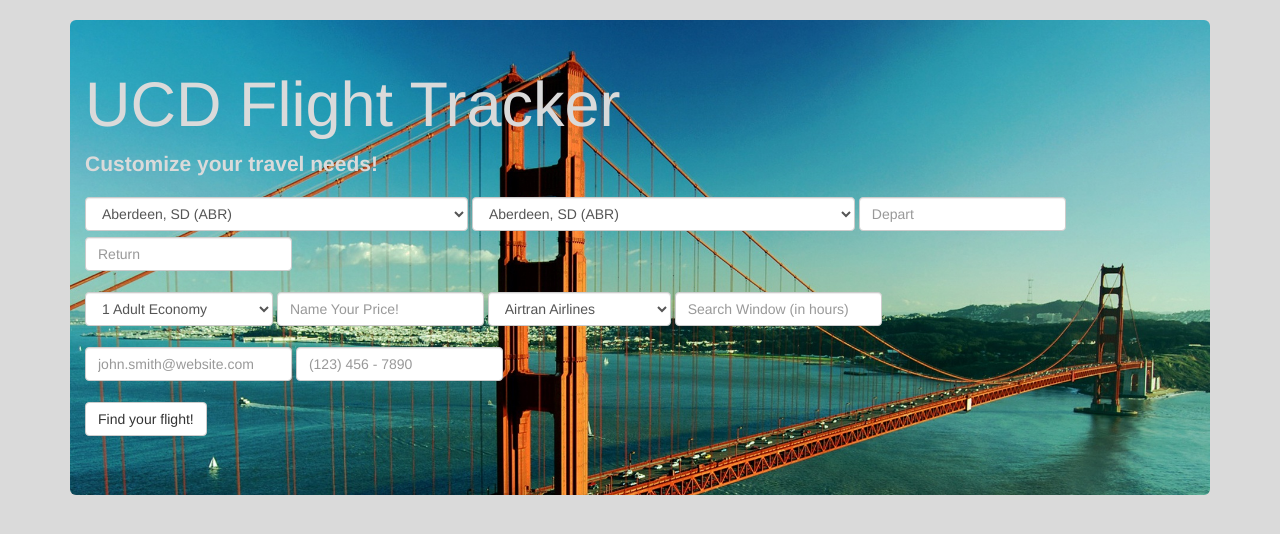
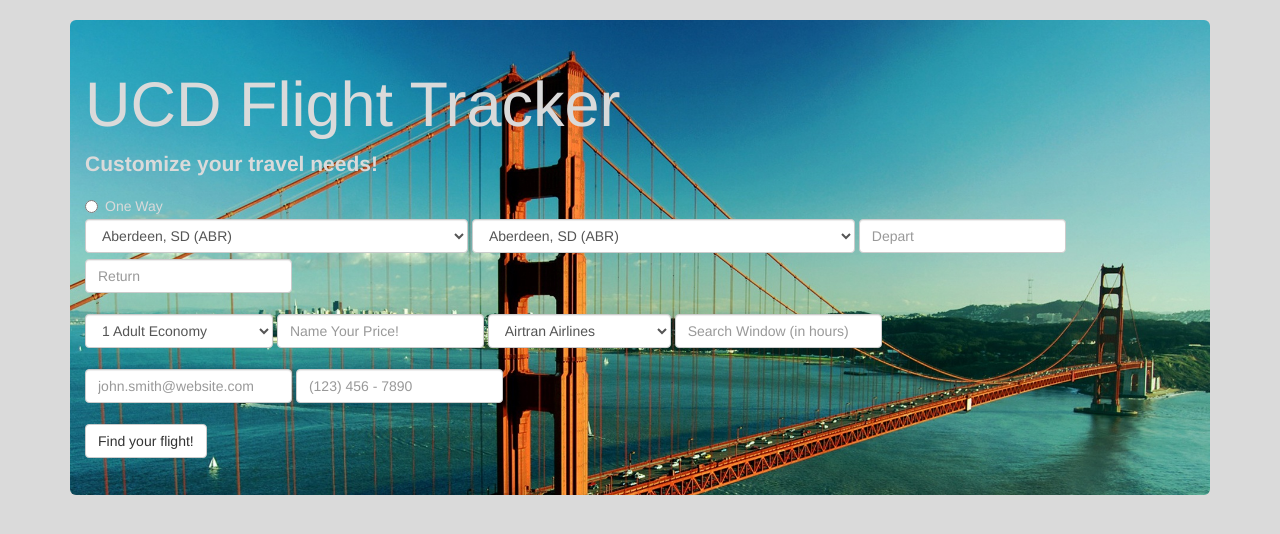
Before and after one commit to nlayton777/ECS193-SeniorDesignProject-FlightTracker, a PHP site: page /plus/ in a window 1280 px wide. Shown: the part 52-586 px from the top of the page. Run offline with PHP 8.4, Linux system fonts and the light colour scheme.

Commit message:
Added radio button of one way

```diff
--- a/index.php
+++ b/index.php
@@ -7,6 +7,20 @@
 	<link rel="stylesheet" href="bootstrap.css"/>
 	<script src="jquery-2.1.3.js"/></script>
 	<script src="bootstrap.js"></script>
+
+	<script>
+
+		var oneway = document.getElementById('oneway');
+
+		function OneWay(oneway)
+		{
+			if(oneway.checked)
+			{
+				document.getElementById('return-date').disabled = true
+			}
+		}
+	</script>
+
     </head>
 
     <body>
@@ -43,6 +57,10 @@
 	    <header class="jumbotron" id="home">
 		<h1>UCD Flight Tracker</h1>
 		<p>Customize your travel needs!<p>
+
+		<div class= "radio-inline">
+      			<input type="radio" name="radionbutton" id="oneway">One Way</>
+		</div>
 
 		<form id="search_form" class="form-vertical" method="post" action="search.php">
 		    <div class="form-group form-inline">
```
